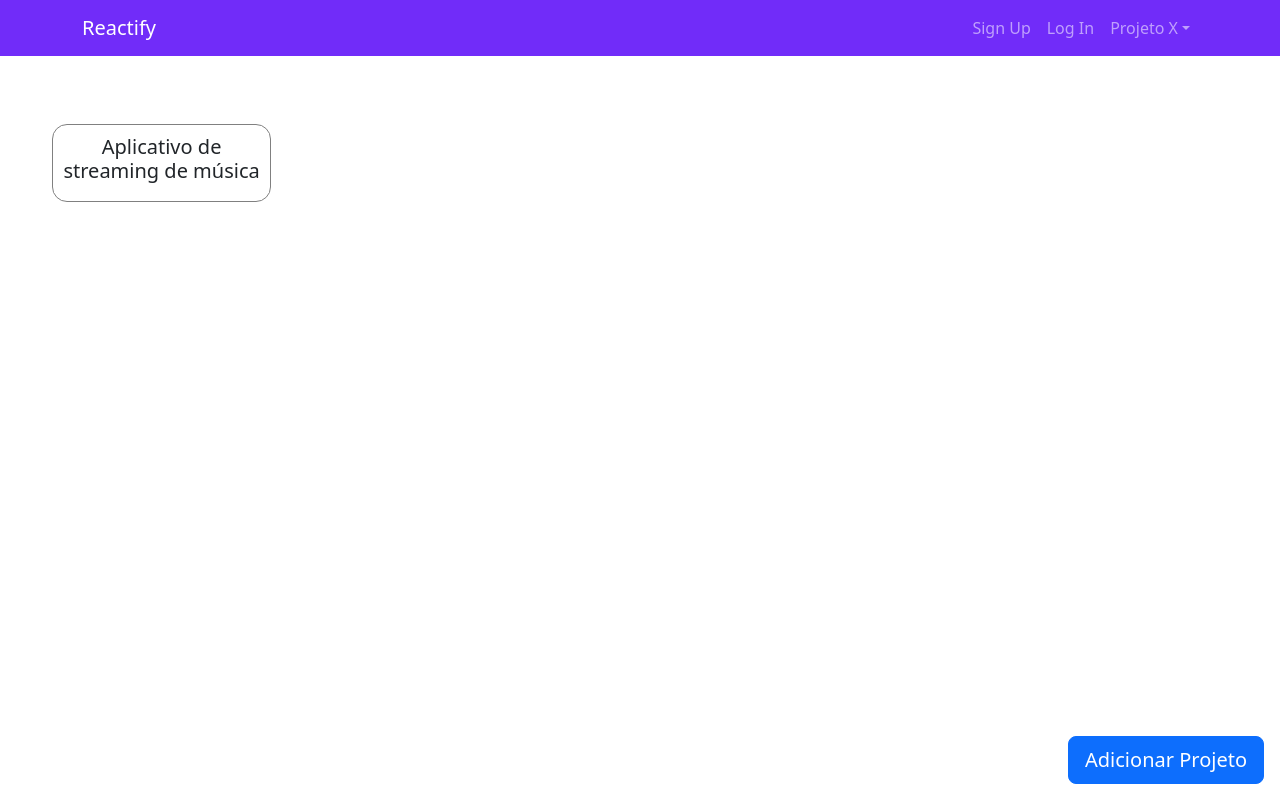
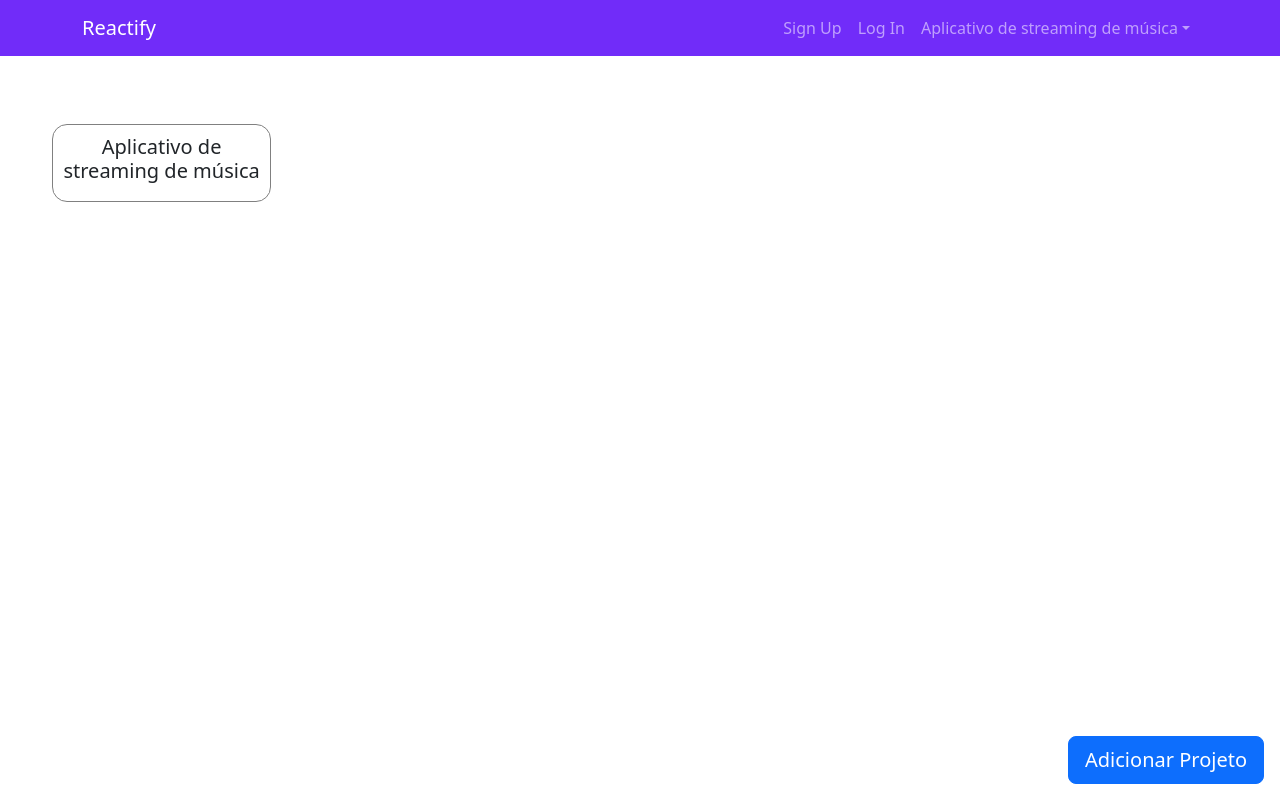
Before and after one commit to LumaGabriela/reactify-demo, a React (Create React App) app: page / in a window 1280 px wide. Built offline with nearby package versions, Linux system fonts and the light colour scheme.

Commit message:
Update navbar.js

```diff
--- a/src/components/navbar/navbar.js
+++ b/src/components/navbar/navbar.js
@@ -5,10 +5,10 @@ import Navbar from 'react-bootstrap/Navbar';
 import NavDropdown from 'react-bootstrap/NavDropdown'
 import { useNavigate } from 'react-router';
 
-const NavBar = ({modalKey, projectData, project}) => {
+const NavBar = ({modalKey, projectData}) => {
 
   const navigate = useNavigate()
-  // const project = projectData ? projectData.find(project => project.key === modalKey) : null
+  const project = projectData ? projectData.find(project => project.key === modalKey) : null
 
    useEffect(() => {}, [modalKey])
 
@@ -22,7 +22,7 @@ const NavBar = ({modalKey, projectData, project}) => {
           <Nav className="ms-auto" navbarScroll>
             <Nav.Link href="#signup">Sign Up</Nav.Link>
             <Nav.Link href="#login">Log In</Nav.Link>
-            <NavDropdown title={project ? project.name : "Projeto X"} id="basic-nav-dropdown">
+            <NavDropdown title={project ? project.name : "Projeto Teste"} id="basic-nav-dropdown">
 
               <NavDropdown.Item onClick={ () => navigate("/visao-geral")}> Visão Geral</NavDropdown.Item>
 
```
